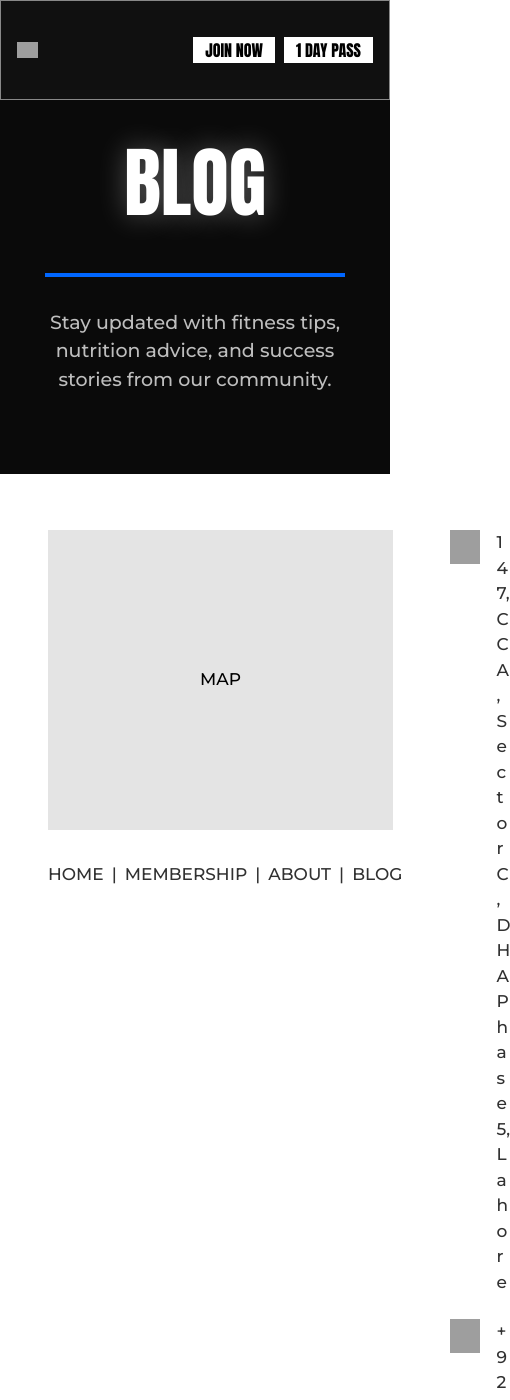
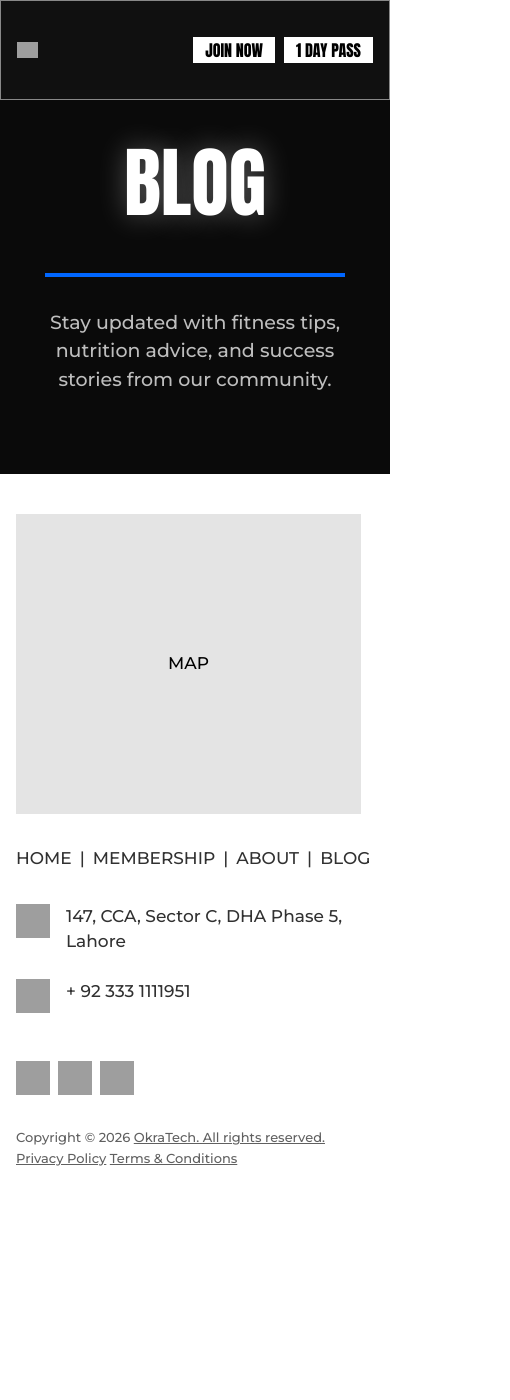
Before and after one commit to ReportforthisMonth/For-20fitnation, a React (Vite) app: page /blog in a window 390 px wide. Shown: the top 1400 px of the page, 510 px wide, since content can reach past the window. After the commit the page ends 1209 px from the top, so only its background shows below. Built offline with nearby package versions, Linux system fonts and the light colour scheme; grey boxes are pictures that could not be loaded; a web font is replaced by a local one.

Commit message:
Make Footer responsive for all screen sizes
cgen-7be9b4b93bfe44d4a54bab33be1c23fc

```diff
--- a/client/components/Footer.tsx
+++ b/client/components/Footer.tsx
@@ -2,9 +2,9 @@ import { Link } from 'react-router-dom';
 
 export function Footer() {
   return (
-    <footer className="w-full bg-white py-14">
-      <div className="max-w-[1440px] mx-auto px-12">
-        <div className="flex items-start justify-between gap-12">
+    <footer className="w-full bg-white py-10 md:py-14">
+      <div className="max-w-[1440px] mx-auto px-4 md:px-8 lg:px-12">
+        <div className="flex flex-col lg:flex-row items-start justify-between gap-8 md:gap-12">
           {/* Map Section */}
           <div className="flex-shrink-0">
             <div className="w-[345px] h-[300px] bg-gym-gray-light flex items-center justify-center">
```
